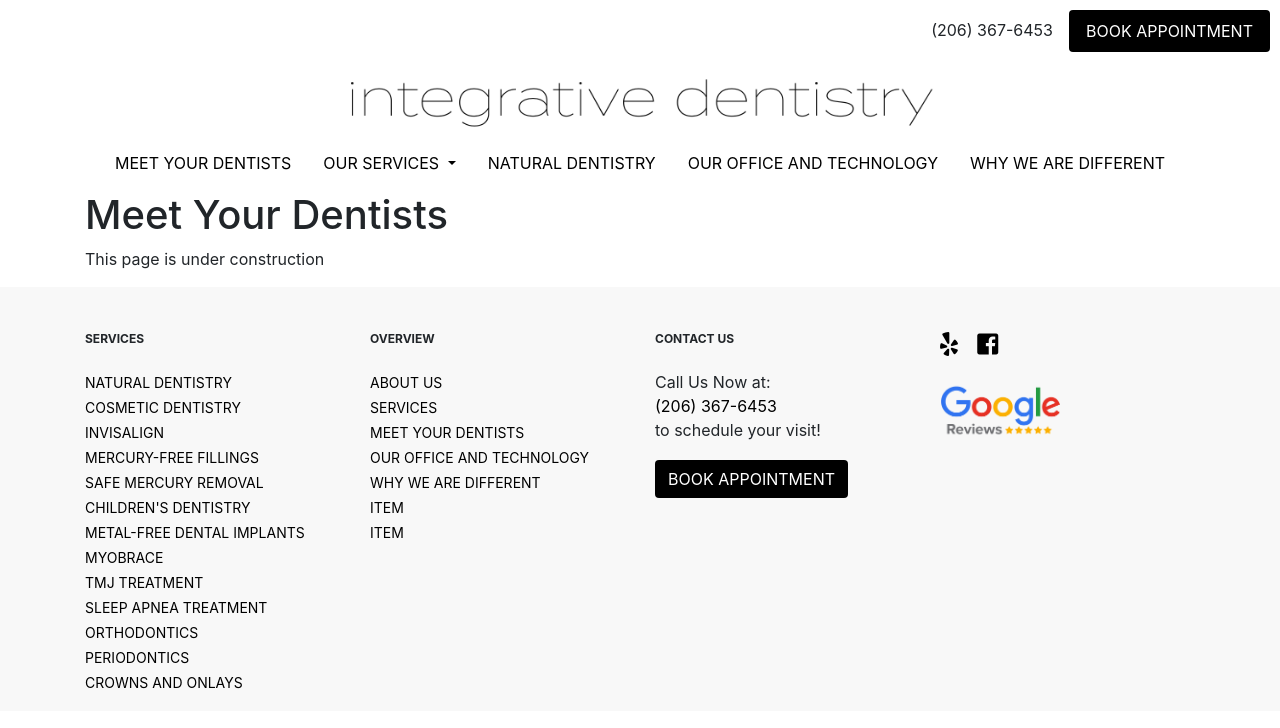
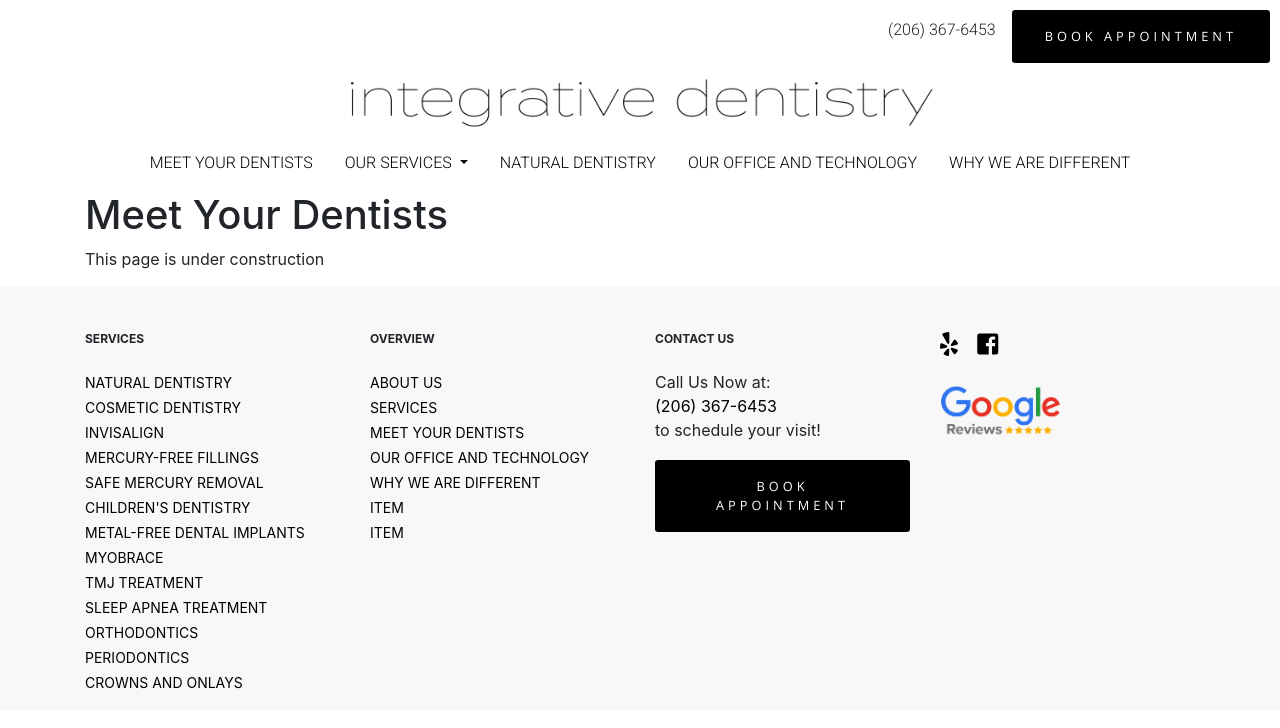
Before and after one commit to Karynvo/integrativejekyll, a Jekyll site: the page built from about.html, in a window 1280 px wide. Shown: the top 728 px of the page. Built offline with Jekyll 4.4.1, drawn with Linux system fonts in a browser that asks for light colours.

Commit message:
some edits for feedback 1

```diff
--- a/_includes/header.html
+++ b/_includes/header.html
@@ -26,7 +26,7 @@
                                 <p class="nav-link">(206) 367-6453</p>
                             </li>
                             <li class="nav-item">
-                                <button class="btn nav-link book-button" data-toggle="modal" data-target="#contactModal">BOOK APPOINTMENT</button>
+                                <button class="btn book-button" data-toggle="modal" data-target="#contactModal">BOOK APPOINTMENT</button>
                             </li>
                         </ul>
                     </div>
@@ -38,7 +38,7 @@
                 </div>
             </div>
             <div class="row">
-                <div class="mx-auto">
+                <div class="mx-auto sticky-top">
                     <nav class="navbar navbar-dark" style="background-color:white;">
                         <ul class="nav justify-content-center">
                             <li class="nav-item">
--- a/_includes/welcome.html
+++ b/_includes/welcome.html
@@ -1,6 +1,6 @@
 <div class="welcome-wrapper">
     <div class="welcome container">
-        <h2 class="welcome-title">Welcome to Integrative Dentistry</h2>
+        <h2 class="welcome-title">Welcome to <br /> Integrative Dentistry</h2>
         <strong class="welcome-subtitle">Seattle's Best in Holistic Oral Health</strong>
         <p class="welcome-text text-center">
             We provide a unique perspective and philosophy toward dentistry and your overall health. Our holistic dentists practice dentistry from a naturopathic standpoint, carefully assessing your oral health as a representation of your total health and wellness. We believe in providing our patients with only metal-free, mercury-free, BPA-free, and fluoride-free alternatives to today’s more traditional dental treatments. With Integrative Dentistry, our goal is to make sure your whole family enjoys a beautiful smile backed by TRUE WELLNESS.
--- a/assets/css/index.css
+++ b/assets/css/index.css
@@ -10,13 +10,14 @@ a:hover {
     width: 600px;
 }
 
-.book-button {
-    color: white;
-    background-color: black;
+.upper-header {
+    margin: 10px;
 }
 
-.upper-header {
-    margin: 10px;
+.header,
+.dropdown-item {
+    font-family: 'Roboto', sans-serif;
+    font-weight: 300;
 }
 
 .footer-wrapper {
@@ -142,7 +143,7 @@ a:hover {
 }
 
 .review-title {
-    font: 14px 'Open Sans', sans-serif;
+    font: 16px 'Open Sans', sans-serif;
     text-transform: uppercase;
     text-align: center;
     color: #9b9b9b;
@@ -151,7 +152,7 @@ a:hover {
 }
 
 .review-more {
-    font: 24px 'Open Sans', sans-serif;
+    font: 22px 'Open Sans', sans-serif;
     text-transform: uppercase;
     text-align: center;
     color: #9b9b9b;
@@ -245,6 +246,7 @@ a:hover {
     }
 }
 
+.book-button,
 .meet-button,
 .who-button {
     text-transform: uppercase;
@@ -254,8 +256,17 @@ a:hover {
     border-radius: .2rem;
     font-family: 'Open Sans', sans-serif;
     letter-spacing: 4px;
+}
+
+.meet-button,
+.who-button {
     margin-top: 30px;
     margin-bottom: 30px;
+}
+
+.book-button {
+    color: white;
+    background-color: black;
 }
 
 .map-header {
```
